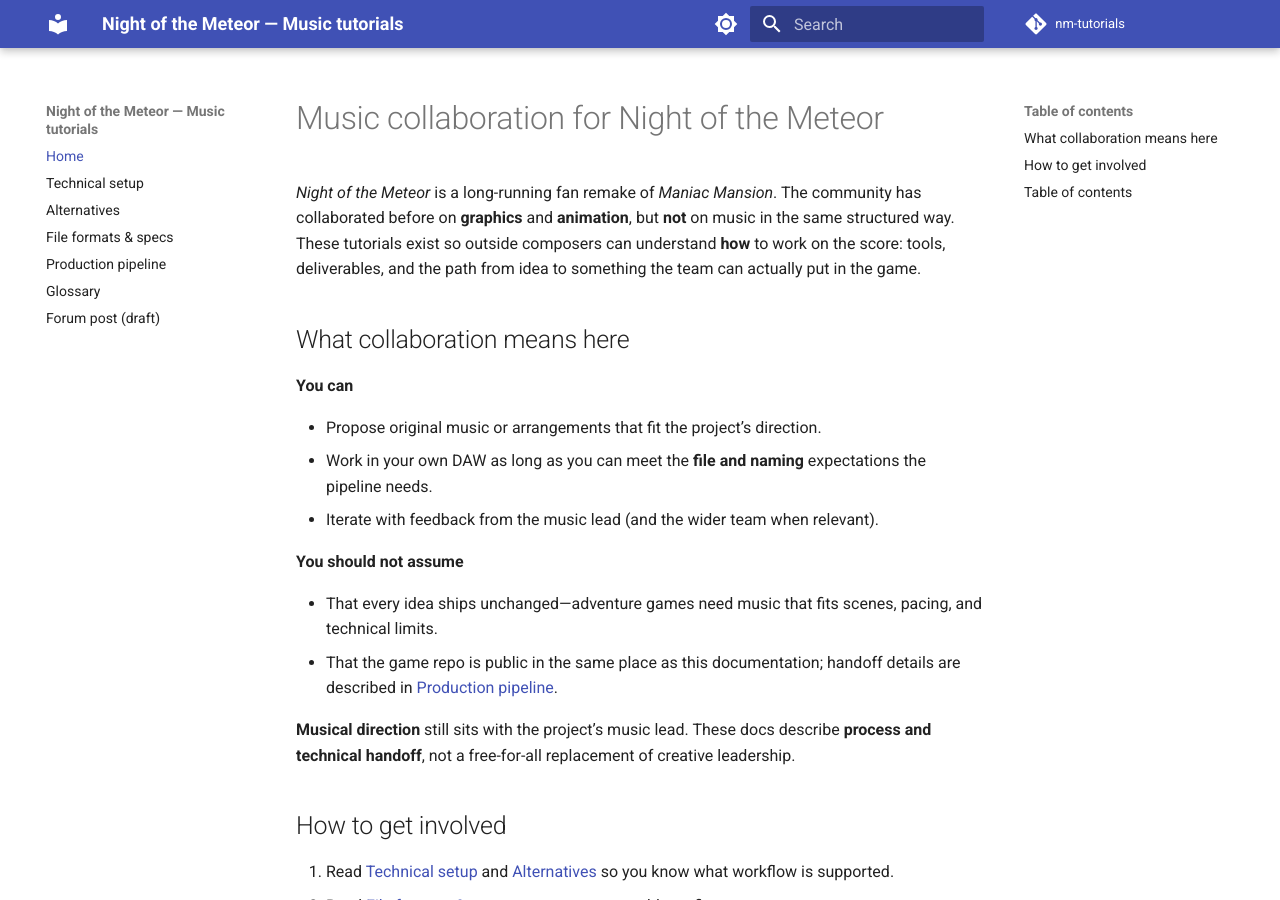
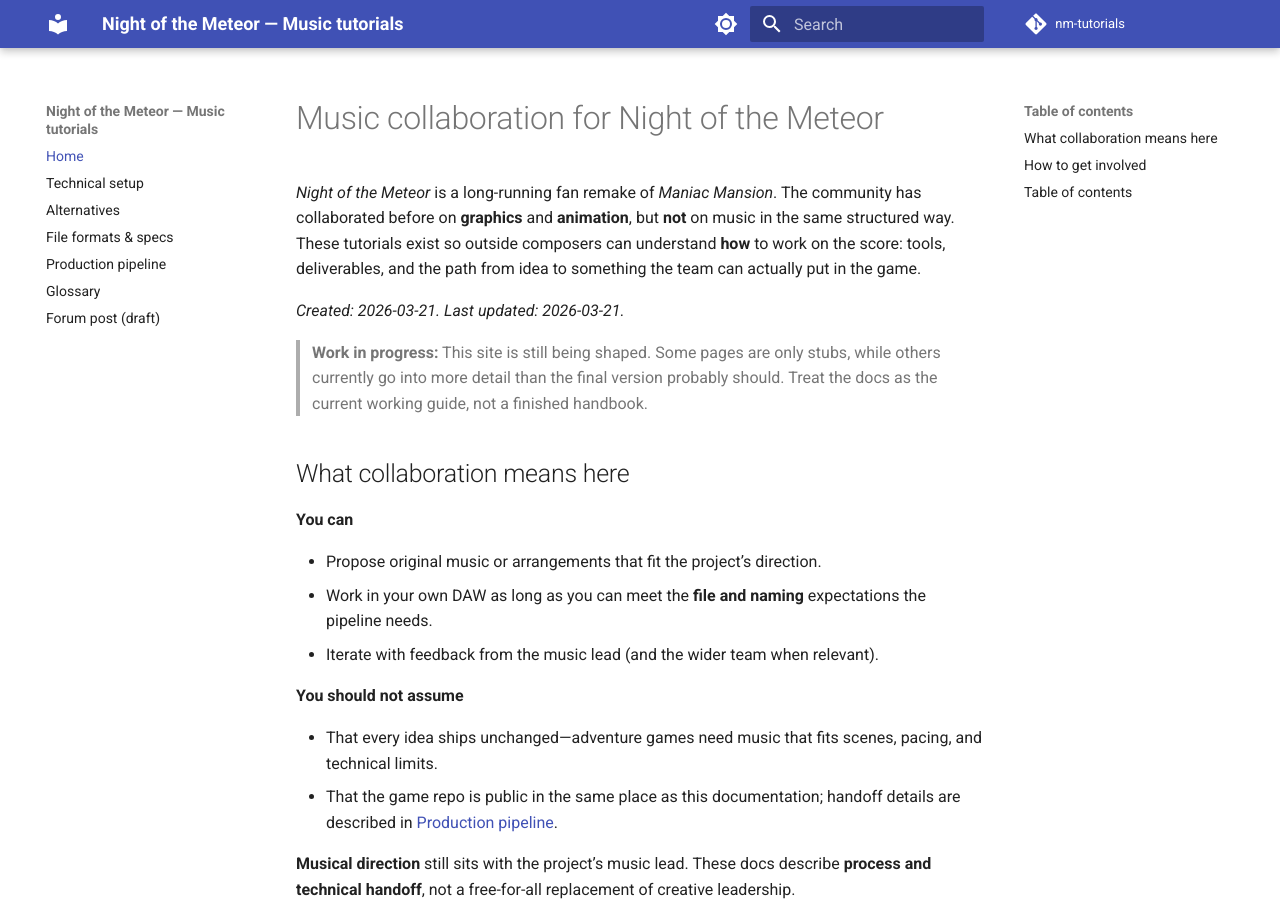
Before and after one commit to selloa/nm-tutorials, an MkDocs documentation site: the page built from docs/index.md, in a window 1280 px wide and 900 px high. Built offline with MkDocs 1.6.1 and Material for MkDocs 9.7.7, drawn with Linux system fonts in a browser that asks for light colours; comment, search, counter and statistics services are not loaded.

Commit message:
Update homepage with status and date context.
Make the main page clearer for visitors by showing when it was created, when it was last updated, and that the documentation is still a work in progress.

Made-with: Cursor

```diff
--- a/docs/index.md
+++ b/docs/index.md
@@ -1,6 +1,10 @@
 # Music collaboration for Night of the Meteor
 
 *Night of the Meteor* is a long-running fan remake of *Maniac Mansion*. The community has collaborated before on **graphics** and **animation**, but **not** on music in the same structured way. These tutorials exist so outside composers can understand **how** to work on the score: tools, deliverables, and the path from idea to something the team can actually put in the game.
+
+*Created: 2026-03-21. Last updated: 2026-03-21.*
+
+> **Work in progress:** This site is still being shaped. Some pages are only stubs, while others currently go into more detail than the final version probably should. Treat the docs as the current working guide, not a finished handbook.
 
 ## What collaboration means here
 
```
